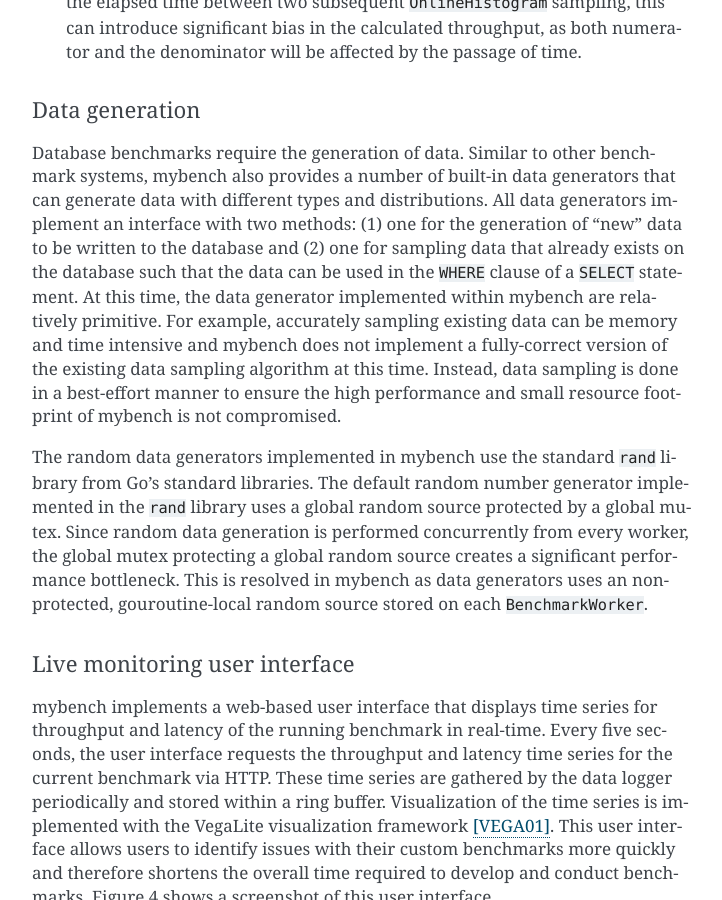
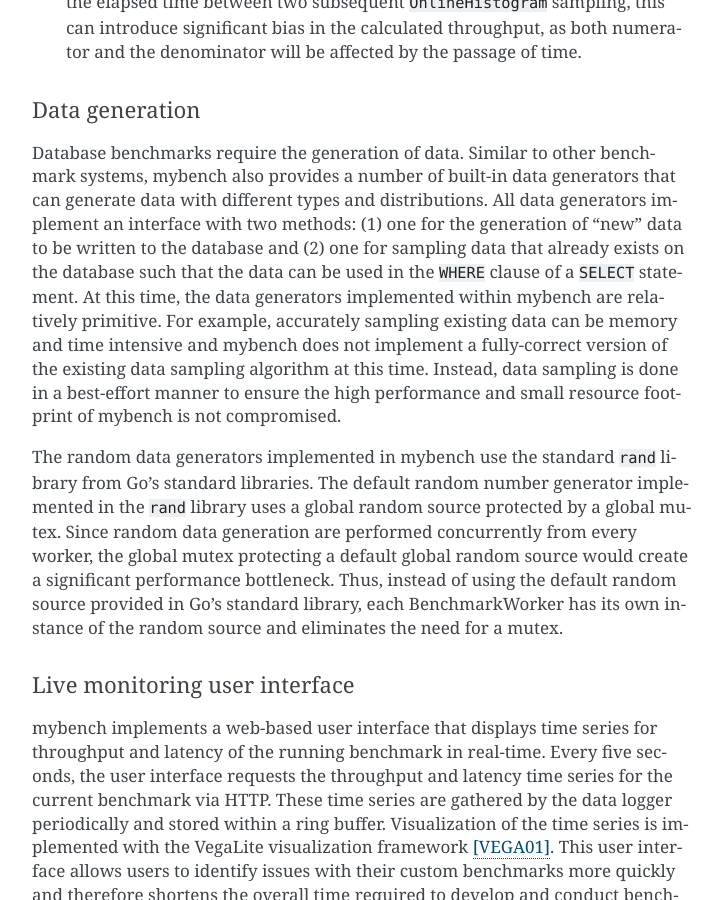
Before and after one commit to Shopify/mybench, a Sphinx documentation site: the page built from docs/detailed-design-doc.rst, in a window 1280 px wide and 900 px high, scrolled down 7342 px. Shown: the whole window, without its empty margins (388-1110 px from the left). Built offline with Sphinx 7.4.7, drawn with Linux system fonts in a browser that asks for light colours; some of the changed text lies outside the part shown.

Commit message:
Updated according toe feedback

```diff
--- a/docs/detailed-design-doc.rst
+++ b/docs/detailed-design-doc.rst
@@ -283,7 +283,7 @@ that can generate data with different types and distributions. All data
 generators implement an interface with two methods: (1) one for the generation of
 "new" data to be written to the database and (2) one for sampling data
 that already exists on the database such that the data can be used in the
-``WHERE`` clause of a ``SELECT`` statement. At this time, the data generator
+``WHERE`` clause of a ``SELECT`` statement. At this time, the data generators
 implemented within mybench are relatively primitive. For example, accurately
 sampling existing data can be memory and time intensive and mybench does not
 implement a fully-correct version of the existing data sampling algorithm at
@@ -294,11 +294,11 @@ compromised.
 The random data generators implemented in mybench use the standard ``rand``
 library from Go's standard libraries. The default random number generator
 implemented in the ``rand`` library uses a global random source protected by a
-global mutex. Since random data generation is performed concurrently from
-every worker, the global mutex protecting a global random source creates a
-significant performance bottleneck. This is resolved in mybench as data
-generators uses an non-protected, gouroutine-local random source stored on each
-``BenchmarkWorker``.
+global mutex. Since random data generation are performed concurrently from
+every worker, the global mutex protecting a default global random source would
+create a significant performance bottleneck. Thus, instead of using the default
+random source provided in Go's standard library, each BenchmarkWorker has its
+own instance of the random source and eliminates the need for a mutex.
 
 Live monitoring user interface
 ------------------------------
```
Also changed, not shown: other parts of docs/detailed-design-doc.rst (+5 -5 lines).
